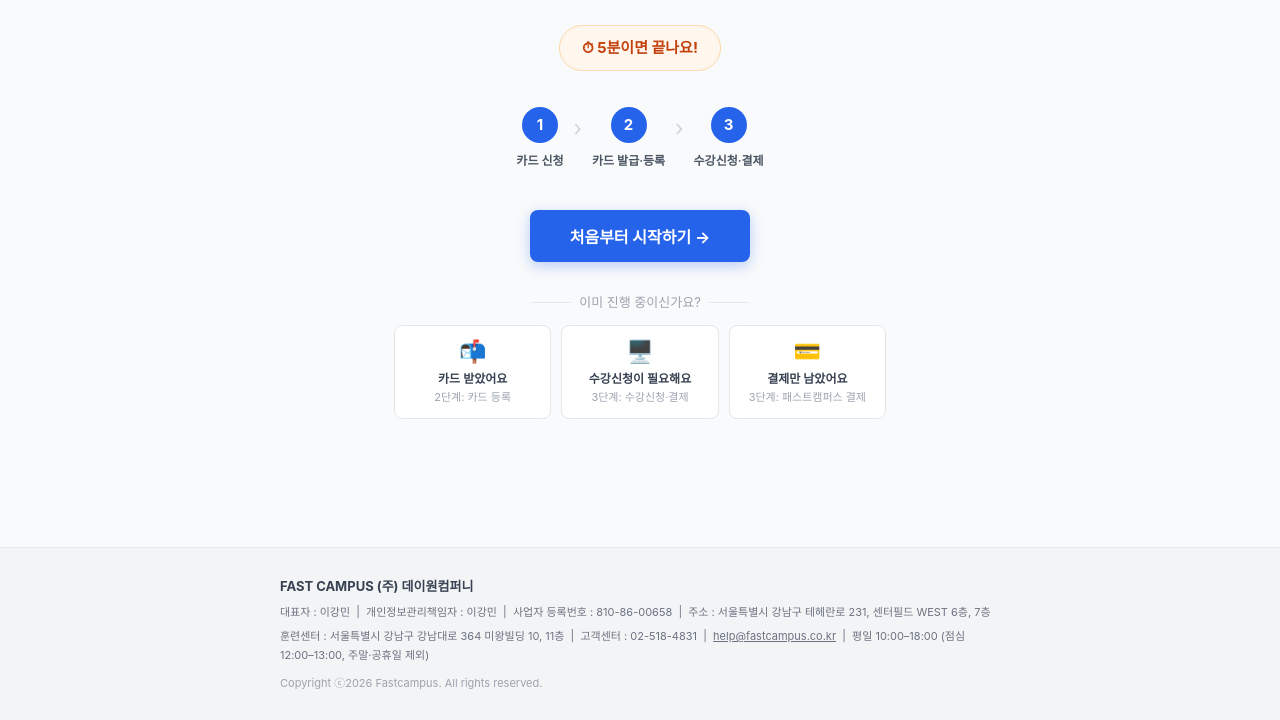
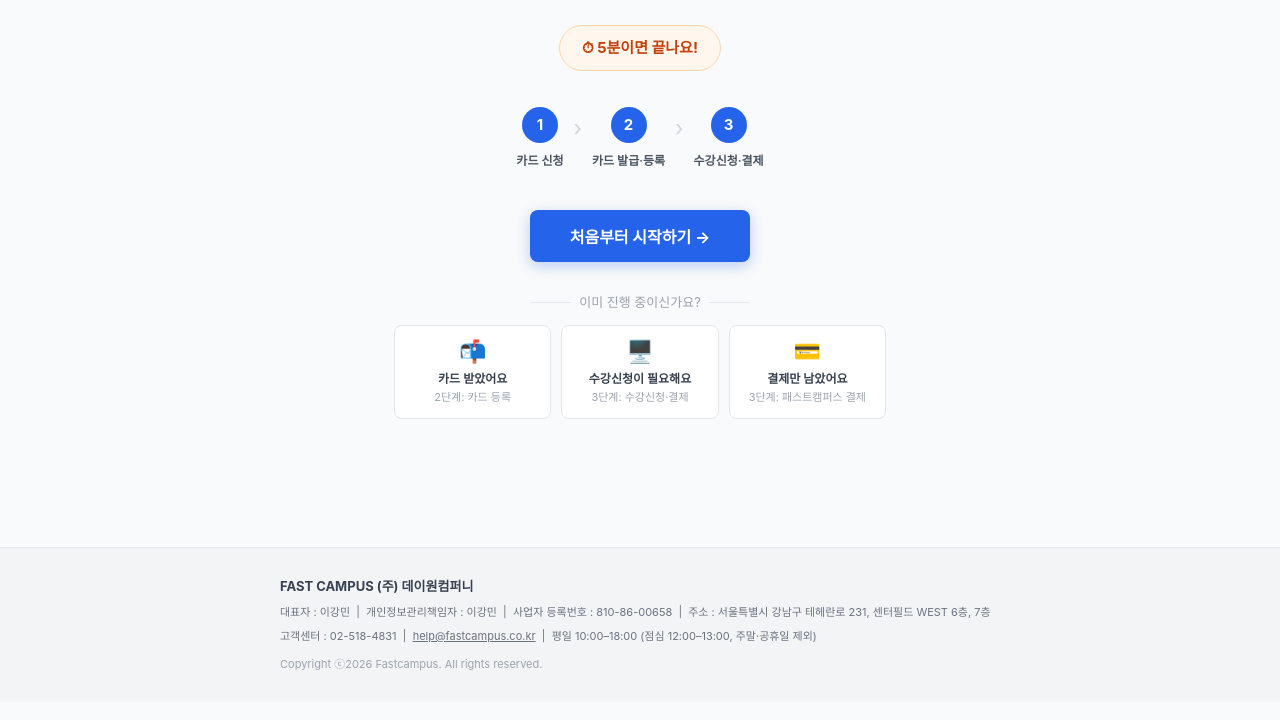
Before and after one commit to kyungsung-jang/FC_KDC, a plain HTML site: page index.html in a window 1280 px wide. Shown: the part 699-1419 px from the top of the page. Drawn offline with Linux system fonts and the light colour scheme; a web font is replaced by a local one.

Commit message:
푸터: 훈련센터 항목 제거

```diff
--- a/index.html
+++ b/index.html
@@ -469,7 +469,7 @@
         대표자 : 이강민 &nbsp;|&nbsp; 개인정보관리책임자 : 이강민 &nbsp;|&nbsp; 사업자 등록번호 : 810-86-00658 &nbsp;|&nbsp; 주소 : 서울특별시 강남구 테헤란로 231, 센터필드 WEST 6층, 7층
       </p>
       <p class="footer-info">
-        훈련센터 : 서울특별시 강남구 강남대로 364 미왕빌딩 10, 11층 &nbsp;|&nbsp; 고객센터 : 02-518-4831 &nbsp;|&nbsp;
+        고객센터 : 02-518-4831 &nbsp;|&nbsp;
         <a href="mailto:help@fastcampus.co.kr">help@fastcampus.co.kr</a>
         &nbsp;|&nbsp; 평일 10:00&ndash;18:00 (점심 12:00&ndash;13:00, 주말·공휴일 제외)
       </p>
```
